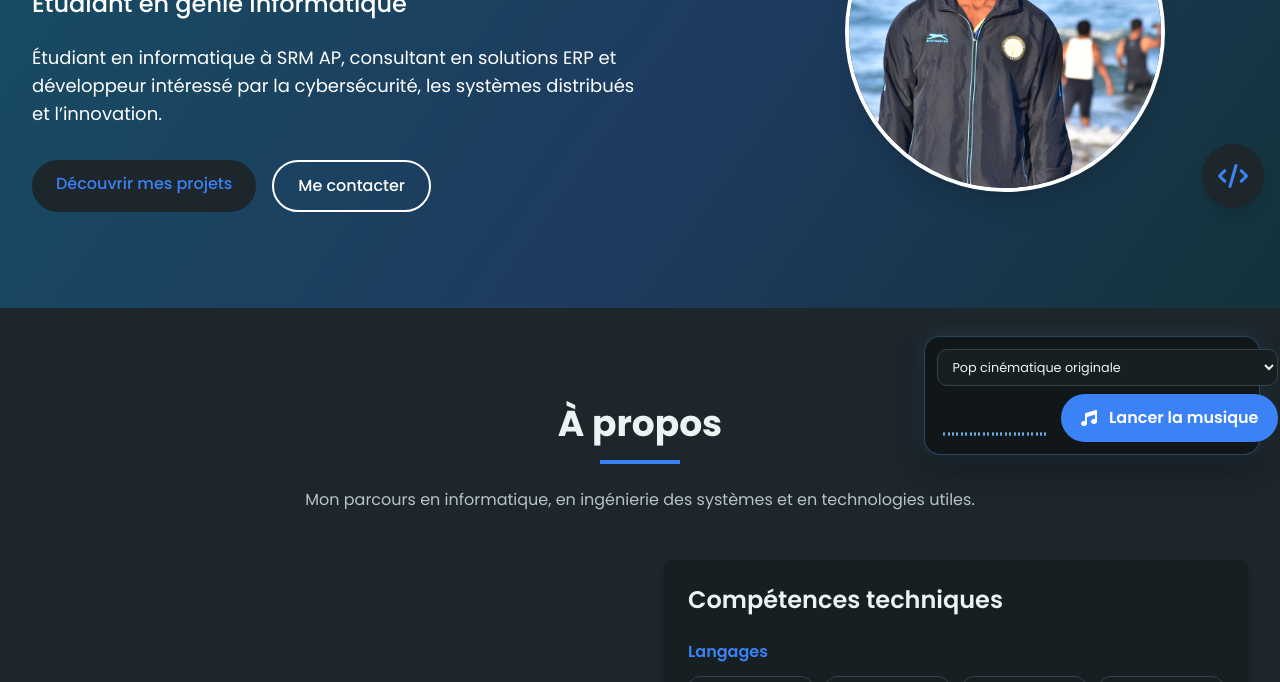
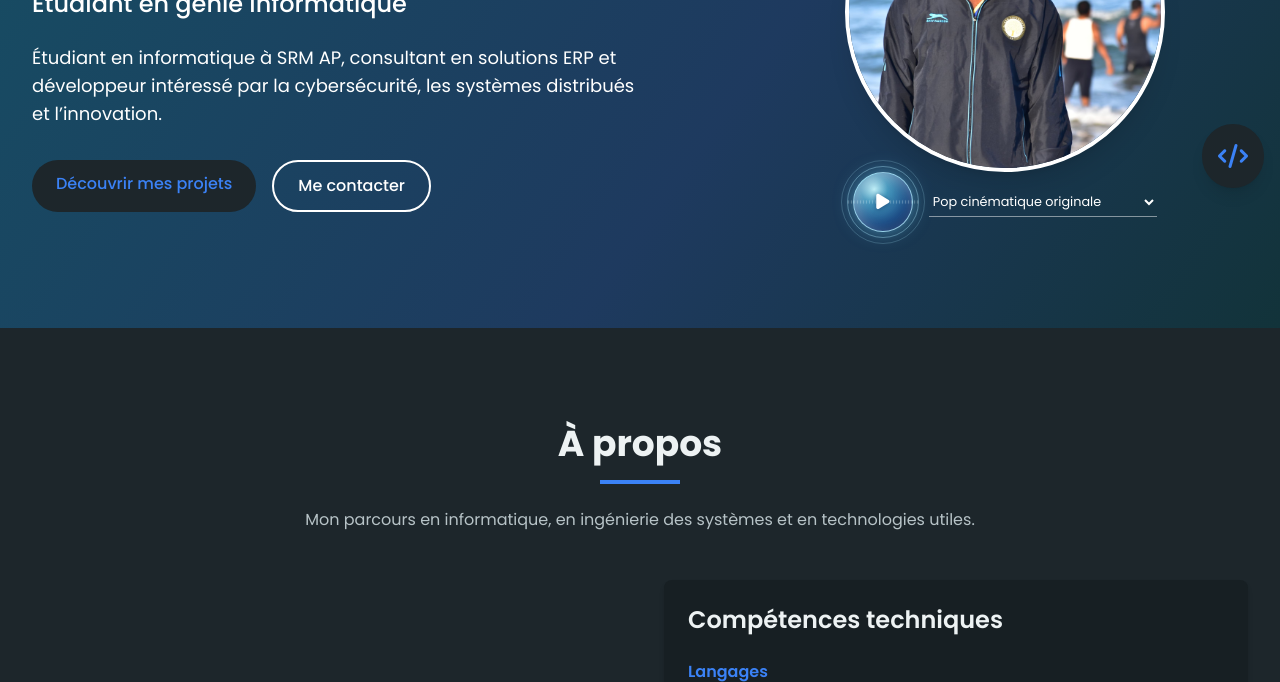
Before and after one commit to Mohack-max/myweb, a plain HTML site: page index.html in a window 1280 px wide. Shown: the part 325-1007 px from the top of the page. Drawn offline with nearby package versions, Linux system fonts and the light colour scheme.

Commit message:
Button changed

```diff
--- a/index.html
+++ b/index.html
@@ -203,82 +203,133 @@
             transform: scale(1.04);
         }
         .music-player {
-            display: grid;
-            width: 21rem;
-            gap: 0.5rem;
-            padding: 0.75rem;
-            border: 1px solid rgba(96, 165, 250, 0.32);
-            border-radius: 1rem;
-            background: rgba(17, 23, 25, 0.94);
-            box-shadow: 0 12px 30px rgba(0, 0, 0, 0.35), 0 0 22px rgba(96, 165, 250, 0.18);
-            backdrop-filter: blur(12px);
-        }
-        .music-controls {
+            position: relative;
+            z-index: 1;
+            display: flex;
+            width: min(19rem, 100%);
+            align-items: center;
+            gap: 1rem;
+            margin: 1.5rem auto 0;
+        }
+        .music-bubble {
+            position: relative;
+            isolation: isolate;
             display: flex;
             align-items: center;
-            justify-content: space-between;
-            gap: 0.5rem;
+            justify-content: center;
+            flex: 0 0 3.75rem;
+            width: 3.75rem;
+            height: 3.75rem;
+            overflow: visible;
+            border: 1px solid rgba(186, 239, 255, 0.75);
+            border-radius: 50%;
+            background: radial-gradient(circle at 35% 28%, rgba(196, 247, 255, 0.95), rgba(86, 190, 231, 0.72) 24%, rgba(38, 104, 170, 0.76) 62%, rgba(29, 52, 100, 0.88));
+            color: #fff;
+            box-shadow: 0 0 18px rgba(106, 211, 255, 0.5), inset -6px -8px 18px rgba(14, 31, 83, 0.35), inset 4px 5px 14px rgba(255, 255, 255, 0.4);
+            cursor: pointer;
+            transition: box-shadow 220ms ease;
+        }
+        .music-bubble::before,
+        .music-bubble::after {
+            position: absolute;
+            z-index: -1;
+            border: 1px solid rgba(173, 235, 255, 0.38);
+            border-radius: 50%;
+            content: "";
+            inset: -7px;
+            transition: opacity 220ms ease, transform 220ms ease;
+        }
+        .music-bubble::after {
+            inset: -13px;
+            opacity: 0.55;
+        }
+        .music-bubble:hover,
+        .music-bubble:focus-visible {
+            box-shadow: 0 0 28px rgba(106, 211, 255, 0.72), inset -6px -8px 18px rgba(14, 31, 83, 0.35), inset 4px 5px 14px rgba(255, 255, 255, 0.4);
+        }
+        .music-bubble:focus-visible {
+            outline: 2px solid #fff;
+            outline-offset: 7px;
+        }
+        .music-bubble[aria-pressed="true"] {
+            animation: music-orb-glow 2.4s ease-in-out infinite;
+        }
+        .music-bubble[aria-pressed="true"]::before {
+            animation: music-orb-ripple 2.4s ease-out infinite;
+        }
+        .music-bubble[aria-pressed="true"]::after {
+            animation: music-orb-ripple 2.4s 0.8s ease-out infinite;
+        }
+        @keyframes music-orb-glow {
+            50% { box-shadow: 0 0 32px rgba(106, 211, 255, 0.82), inset -6px -8px 18px rgba(14, 31, 83, 0.35), inset 4px 5px 14px rgba(255, 255, 255, 0.4); }
+        }
+        @keyframes music-orb-ripple {
+            70%, 100% { opacity: 0; transform: scale(1.22); }
+        }
+        .music-icon {
+            position: relative;
+            z-index: 1;
+            font-size: 1.1rem;
+            text-shadow: 0 1px 5px rgba(13, 35, 83, 0.55);
+            transition: opacity 180ms ease, transform 180ms ease;
+        }
+        #music-visualizer {
+            position: absolute;
+            inset: 13px;
+            display: flex;
+            align-items: center;
+            justify-content: center;
+            gap: 2px;
+            opacity: 0.25;
+            transition: opacity 180ms ease;
+        }
+        .music-bubble[aria-pressed="true"] #music-visualizer {
+            opacity: 0.95;
+        }
+        .music-bubble[aria-pressed="true"] .music-icon {
+            opacity: 0.24;
+            transform: scale(0.82);
         }
         #music-track {
             width: 100%;
-            border: 1px solid var(--border);
-            border-radius: 0.625rem;
-            background: var(--surface-muted);
-            padding: 0.5rem 0.65rem;
-            color: var(--text);
+            border: 0;
+            border-bottom: 1px solid rgba(255, 255, 255, 0.48);
+            border-radius: 0;
+            background: transparent;
+            padding: 0.3rem 1.5rem 0.3rem 0;
+            color: #fff;
             font: inherit;
             font-size: 0.8rem;
+            cursor: pointer;
         }
         #music-track:focus {
-            border-color: #60A5FA;
-            outline: 2px solid rgba(96, 165, 250, 0.24);
-        }
-        #music-visualizer {
-            display: flex;
-            width: 7.25rem;
-            height: 2.75rem;
-            align-items: flex-end;
-            justify-content: center;
-            gap: 2px;
-            padding: 0.25rem 0.4rem;
-            overflow: hidden;
+            border-color: #fff;
+            outline: 2px solid rgba(255, 255, 255, 0.4);
+        }
+        #music-track option {
+            background: #172936;
+            color: #fff;
         }
         #music-visualizer span {
             flex: 1 1 0;
-            min-width: 2px;
-            max-width: 5px;
+            min-width: 1px;
+            max-width: 3px;
             height: 100%;
-            border-radius: 2px 2px 0 0;
-            background: linear-gradient(to top, #3B82F6, #a5e8f2);
-            opacity: 0.88;
+            border-radius: 999px;
+            background: #e8fbff;
+            box-shadow: 0 0 5px rgba(216, 249, 255, 0.7);
             transform: scaleY(0.1);
-            transform-origin: bottom;
+            transform-origin: center;
             transition: transform 90ms linear;
-        }
-        #music-toggle {
-            white-space: nowrap;
-        }
-        #music-toggle[aria-pressed="true"] .music-icon {
-            animation: music-pulse 1.2s ease-in-out infinite;
-        }
-        @keyframes music-pulse {
-            50% { transform: scale(1.2); }
         }
         @media (max-width: 420px) {
             .music-player {
-                width: min(21rem, calc(100vw - 2rem));
-                max-width: calc(100vw - 2rem);
-                gap: 0.35rem;
-                padding: 0.55rem;
-            }
-            #music-visualizer {
-                width: clamp(3rem, 24vw, 5rem);
-                flex: 1 1 auto;
-            }
-            #music-toggle {
-                gap: 0.375rem;
-                padding: 0.625rem 0.75rem;
-                font-size: 0.75rem;
+                width: min(17rem, 100%);
+            }
+        }
+        @media (min-width: 768px) {
+            .music-player {
+                margin: 0 auto;
             }
         }
         .reveal {
@@ -305,7 +356,9 @@
             .project-card.reveal.is-visible:hover {
                 transform: none;
             }
-            #music-toggle[aria-pressed="true"] .music-icon {
+            .music-bubble[aria-pressed="true"],
+            .music-bubble[aria-pressed="true"]::before,
+            .music-bubble[aria-pressed="true"]::after {
                 animation: none;
             }
         }
@@ -318,7 +371,7 @@
 
         <section id="hero" class="hero-gradient text-white py-16 md:py-24">
             <div class="container mx-auto px-4 sm:px-6 lg:px-8">
-                <div class="flex flex-col md:flex-row items-center justify-between">
+                <div class="flex flex-col md:flex-row items-center md:items-stretch justify-between">
                     <div class="md:w-1/2 mb-8 md:mb-0">
                         <h1 class="text-4xl md:text-5xl lg:text-6xl font-bold mb-4 animate__animated animate__fadeInUp">
                             Mohamed Youssouf Keita
@@ -338,13 +391,30 @@
                             </a>
                         </div>
                     </div>
-                    <div class="md:w-2/5 animate__animated animate__fadeIn animate__delay-2s">
-                        <div class="relative">
+                    <div class="md:w-2/5 md:flex md:flex-col animate__animated animate__fadeIn animate__delay-2s">
+                        <div class="relative my-auto">
                             <div class="w-64 h-64 md:w-80 md:h-80 mx-auto rounded-full overflow-hidden border-4 border-white shadow-xl">
                                 <img id="profile-image" src="myka.jpg" alt="Mohamed Youssouf Keita" class="w-full h-full object-cover">
                             </div>
                             <div class="absolute -bottom-4 -right-4 bg-white text-primary p-4 rounded-full shadow-lg">
                                 <i class="fas fa-code text-2xl"></i>
+                            </div>
+                        </div>
+                        <div class="music-player" role="group" aria-label="Lecteur de musique">
+                            <button id="music-toggle" type="button" aria-label="Play ambient music" aria-pressed="false" class="music-bubble">
+                                <span id="music-visualizer" role="img" aria-label="Audio equalizer paused"></span>
+                                <i class="music-icon fas fa-play" aria-hidden="true"></i>
+                                <span data-i18n="musicPlay" class="sr-only">Play ambient music</span>
+                            </button>
+                            <div class="min-w-0 flex-1">
+                                <label for="music-track" data-i18n="musicTrackLabel" class="sr-only">Choose a track</label>
+                                <select id="music-track" aria-label="Choose a track">
+                                    <option value="cinematic" data-i18n="musicTrackCinematic">Cinematic Pop</option>
+                                    <option value="lofi" data-i18n="musicTrackLofi">Lo-fi Chill</option>
+                                    <option value="neon" data-i18n="musicTrackNeon">Neon Pulse</option>
+                                    <option value="diamonds" data-i18n="musicTrackDiamonds">Rihanna — Diamonds</option>
+                                    <option value="ojuelegba" data-i18n="musicTrackOjuelegba">Wizkid — Ojuelegba</option>
+                                </select>
                             </div>
                         </div>
                     </div>
@@ -662,23 +732,6 @@
         </section>
     </main>
 
-    <div class="music-player fixed bottom-5 right-5 z-50">
-        <label for="music-track" data-i18n="musicTrackLabel" class="sr-only">Choose a track</label>
-        <select id="music-track" aria-label="Choose a track">
-            <option value="cinematic" data-i18n="musicTrackCinematic">Cinematic Pop</option>
-            <option value="lofi" data-i18n="musicTrackLofi">Lo-fi Chill</option>
-            <option value="neon" data-i18n="musicTrackNeon">Neon Pulse</option>
-            <option value="diamonds" data-i18n="musicTrackDiamonds">Rihanna — Diamonds</option>
-            <option value="ojuelegba" data-i18n="musicTrackOjuelegba">Wizkid — Ojuelegba</option>
-        </select>
-        <div class="music-controls">
-            <div id="music-visualizer" role="img" aria-label="Music frequency visualizer, idle"></div>
-            <button id="music-toggle" type="button" aria-pressed="false" class="inline-flex items-center gap-3 rounded-full bg-primary px-5 py-3 font-semibold text-white transition hover:-translate-y-1 hover:bg-secondary focus:outline-none focus:ring-4 focus:ring-blue-300">
-                <i class="music-icon fas fa-music" aria-hidden="true"></i>
-                <span data-i18n="musicPlay">Play some music</span>
-            </button>
-        </div>
-    </div>
     <footer-component></footer-component>
 
 
@@ -813,6 +866,7 @@
                 course3: "Conception et analyse d’algorithmes", course4: "Technologies web, bases de données et spécialisation full stack",
                 projectsTitle: "Projets", projectsLead: "Projets de recherche appliquée, de cybersécurité et d’ingénierie logicielle.",
                 musicPlay: "Lancer la musique", musicPause: "Mettre en pause", musicUnavailable: "Audio indisponible",
+                musicPlayerLabel: "Lecteur de musique",
                 musicVisualizerPlaying: "Égaliseur audio animé", musicVisualizerIdle: "Égaliseur audio en pause",
                 musicTrackLabel: "Choisir une ambiance musicale",
                 musicTrackCinematic: "Pop cinématique originale", musicTrackLofi: "Lo-fi relaxant original", musicTrackNeon: "Électro énergique originale",
@@ -874,6 +928,7 @@
                 course3: "Algorithm Design and Analysis", course4: "Web Technologies, Database Management Systems, and Full-Stack Specialization",
                 projectsTitle: "Projects", projectsLead: "Applied research, cybersecurity, and software engineering projects.",
                 musicPlay: "Play ambient music", musicPause: "Pause music", musicUnavailable: "Audio unavailable",
+                musicPlayerLabel: "Music player",
                 musicVisualizerPlaying: "Animated audio equalizer", musicVisualizerIdle: "Audio equalizer paused",
                 musicTrackLabel: "Choose a music style",
                 musicTrackCinematic: "Original cinematic pop", musicTrackLofi: "Original lo-fi chill", musicTrackNeon: "Original upbeat electro",
@@ -918,7 +973,9 @@
             const languageToggle = document.querySelector('#language-toggle');
             languageToggle.textContent = language === 'fr' ? 'EN' : 'FR';
             languageToggle.setAttribute('aria-label', language === 'fr' ? 'Switch to English' : 'Passer en français');
+            document.querySelector('.music-player').setAttribute('aria-label', translations[language].musicPlayerLabel);
             document.querySelector('#music-track').setAttribute('aria-label', translations[language].musicTrackLabel);
+            visualizer.setAttribute('aria-label', translations[language].musicVisualizerIdle);
             updateMusicButton();
             document.title = language === 'fr' ? 'Mohamed Youssouf Keita - Portfolio' : 'Mohamed Youssouf Keita - Portfolio';
             document.querySelector('header-component a[aria-label="Go to homepage"]')?.setAttribute('aria-label', language === 'fr' ? 'Retour à l’accueil' : 'Go to homepage');
@@ -1024,6 +1081,8 @@
             button.querySelector('[data-i18n="musicPlay"]').textContent = translations[currentLanguage][key];
             button.setAttribute('aria-label', translations[currentLanguage][key]);
             button.setAttribute('aria-pressed', String(isPlaying && key !== 'musicUnavailable'));
+            button.querySelector('.music-icon').classList.toggle('fa-pause', isPlaying && key !== 'musicUnavailable');
+            button.querySelector('.music-icon').classList.toggle('fa-play', !isPlaying || key === 'musicUnavailable');
         }
 
         function midiFrequency(note) {
@@ -1224,9 +1283,8 @@
                     await musicContext.suspend();
                 }
                 musicError = true;
-                button.querySelector('[data-i18n="musicPlay"]').textContent = translations[currentLanguage].musicUnavailable;
-                button.setAttribute('aria-label', translations[currentLanguage].musicUnavailable);
                 button.setAttribute('aria-pressed', 'false');
+                updateMusicButton();
                 stopMusicVisualizer();
             } finally {
                 button.disabled = false;
```
